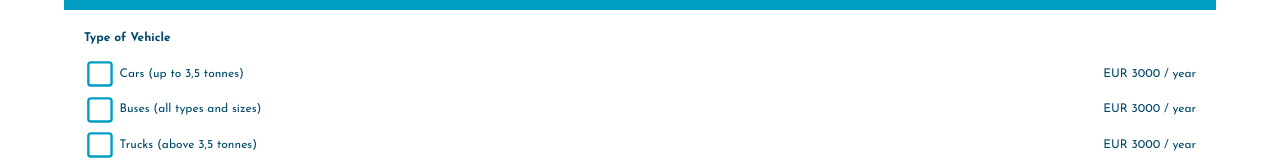
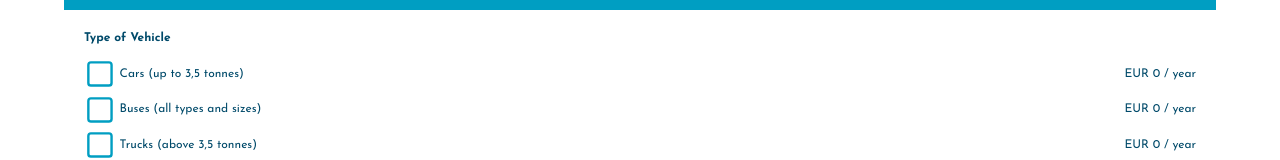
Before and after one commit to stefanolami/poe-frontend, a Next.js app: page /en/selection in a window 1280 px wide. Shown: the part 642-802 px from the top of the page. Built offline with nearby package versions, Linux system fonts and the light colour scheme; a web font is replaced by a local one.

Commit message:
implemented get function in zustand

```diff
--- a/src/components/EMobilitySelection.jsx
+++ b/src/components/EMobilitySelection.jsx
@@ -16,6 +16,7 @@ export default function EMobilitySelection() {
 	const storeData = useStore((state) => state.data)
 	const addData = useStore((state) => state.addData)
 	const removeData = useStore((state) => state.removeData)
+	const getSinglePrice = useStore((state) => state.getSinglePrice)
 
 	const locale = useLocale()
 	const router = useRouter()
@@ -131,7 +132,10 @@ export default function EMobilitySelection() {
 														? 'font-bold'
 														: ''
 												}
-											>{`EUR ${item.price.euAdmin} / year`}</span>
+											>{`EUR ${getSinglePrice(
+												'typeOfVehicle',
+												item
+											)} / year`}</span>
 										</li>
 									)
 								)}
--- a/src/data/selectionData.js
+++ b/src/data/selectionData.js
@@ -4,6 +4,7 @@ const selectionData = {
 			{
 				value: 'cars',
 				label: 'Cars (up to 3,5 tonnes)',
+				countries: [],
 				price: {
 					euAdmin: '3000',
 					eu27: '1500',
@@ -16,6 +17,7 @@ const selectionData = {
 			{
 				value: 'buses',
 				label: 'Buses (all types and sizes)',
+				countries: [],
 				price: {
 					euAdmin: '3000',
 					eu27: '1500',
@@ -28,6 +30,7 @@ const selectionData = {
 			{
 				value: 'trucks',
 				label: 'Trucks (above 3,5 tonnes)',
+				countries: [],
 				price: {
 					euAdmin: '3000',
 					eu27: '1500',
@@ -40,6 +43,7 @@ const selectionData = {
 			{
 				value: 'planes',
 				label: 'Planes',
+				countries: [],
 				price: {
 					euAdmin: '3000',
 					eu27: '1500',
@@ -52,6 +56,7 @@ const selectionData = {
 			{
 				value: 'boats',
 				label: 'Boats',
+				countries: [],
 				price: {
 					euAdmin: '3000',
 					eu27: '1500',
@@ -64,6 +69,7 @@ const selectionData = {
 			{
 				value: 'twoWheelers',
 				label: 'Two-wheelers (bicycles)',
+				countries: [],
 				price: {
 					euAdmin: '3000',
 					eu27: '1500',
@@ -100,6 +106,7 @@ const selectionData = {
 			{
 				value: 'evServices',
 				label: 'EV repair and maintenance services',
+				countries: [],
 				price: {
 					euAdmin: '3000',
 					eu27: '1500',
@@ -112,6 +119,7 @@ const selectionData = {
 			{
 				value: 'diagnosis',
 				label: 'Diagnosis',
+				countries: [],
 				price: {
 					euAdmin: '3000',
 					eu27: '1500',
@@ -124,6 +132,7 @@ const selectionData = {
 			{
 				value: 'exchangePurchase',
 				label: 'Exchange / Purchase',
+				countries: [],
 				price: {
 					euAdmin: '3000',
 					eu27: '1500',
@@ -136,6 +145,7 @@ const selectionData = {
 			{
 				value: 'cars',
 				label: 'Cars (up to 3,5 tonnes)',
+				countries: [],
 				price: {
 					euAdmin: '3000',
 					eu27: '1500',
@@ -148,6 +158,7 @@ const selectionData = {
 			{
 				value: 'buses',
 				label: 'Buses (all types and sizes)',
+				countries: [],
 				price: {
 					euAdmin: '3000',
 					eu27: '1500',
@@ -160,6 +171,7 @@ const selectionData = {
 			{
 				value: 'trucks',
 				label: 'Trucks (above 3,5 tonnes)',
+				countries: [],
 				price: {
 					euAdmin: '3000',
 					eu27: '1500',
@@ -172,6 +184,7 @@ const selectionData = {
 			{
 				value: 'planes',
 				label: 'Planes',
+				countries: [],
 				price: {
 					euAdmin: '3000',
 					eu27: '1500',
@@ -184,6 +197,7 @@ const selectionData = {
 			{
 				value: 'boats',
 				label: 'Boats',
+				countries: [],
 				price: {
 					euAdmin: '3000',
 					eu27: '1500',
@@ -196,6 +210,7 @@ const selectionData = {
 			{
 				value: 'twoWheelers',
 				label: 'Two-wheelers (bicycles)',
+				countries: [],
 				price: {
 					euAdmin: '3000',
 					eu27: '1500',
@@ -210,6 +225,7 @@ const selectionData = {
 			{
 				value: 'bikesCars',
 				label: 'Motorbikes and Cars (AC/DC)',
+				countries: [],
 				price: {
 					euAdmin: '3000',
 					eu27: '1500',
@@ -222,6 +238,7 @@ const selectionData = {
 			{
 				value: 'buses',
 				label: 'Buses (all types and sizes)',
+				countries: [],
 				price: {
 					euAdmin: '3000',
 					eu27: '1500',
@@ -234,6 +251,7 @@ const selectionData = {
 			{
 				value: 'trucks',
 				label: 'Trucks (above 3,5 tonnes)',
+				countries: [],
 				price: {
 					euAdmin: '3000',
 					eu27: '1500',
@@ -246,6 +264,7 @@ const selectionData = {
 			{
 				value: 'planes',
 				label: 'Planes',
+				countries: [],
 				price: {
 					euAdmin: '3000',
 					eu27: '1500',
@@ -258,6 +277,7 @@ const selectionData = {
 			{
 				value: 'boats',
 				label: 'Boats',
+				countries: [],
 				price: {
 					euAdmin: '3000',
 					eu27: '1500',
@@ -270,6 +290,7 @@ const selectionData = {
 			{
 				value: 'twoWheelers',
 				label: 'Two-wheelers (bicycles)',
+				countries: [],
 				price: {
 					euAdmin: '3000',
 					eu27: '1500',
--- a/src/store/store.js
+++ b/src/store/store.js
@@ -2,10 +2,11 @@ import { produce } from 'immer'
 import { create } from 'zustand'
 import { persist, createJSONStorage, devtools } from 'zustand/middleware'
 import { immer } from 'zustand/middleware/immer'
+import selectionData from '../data/selectionData'
 
 export const useStore = create(
 	persist(
-		devtools((set) => ({
+		devtools((set, get) => ({
 			sector: {},
 			geographies: [],
 			data: {
@@ -47,6 +48,18 @@ export const useStore = create(
 						}
 					})
 				),
+			getSinglePrice: (category, item) => {
+				let total = 0
+
+				get().geographies.forEach((country) => {
+					total += parseInt(
+						selectionData[get().sector.value][category]?.find(
+							(x) => x.value === item.value
+						).price[country.value]
+					)
+				})
+				return total
+			},
 		})),
 		{
 			name: 'zustand-store',
```
